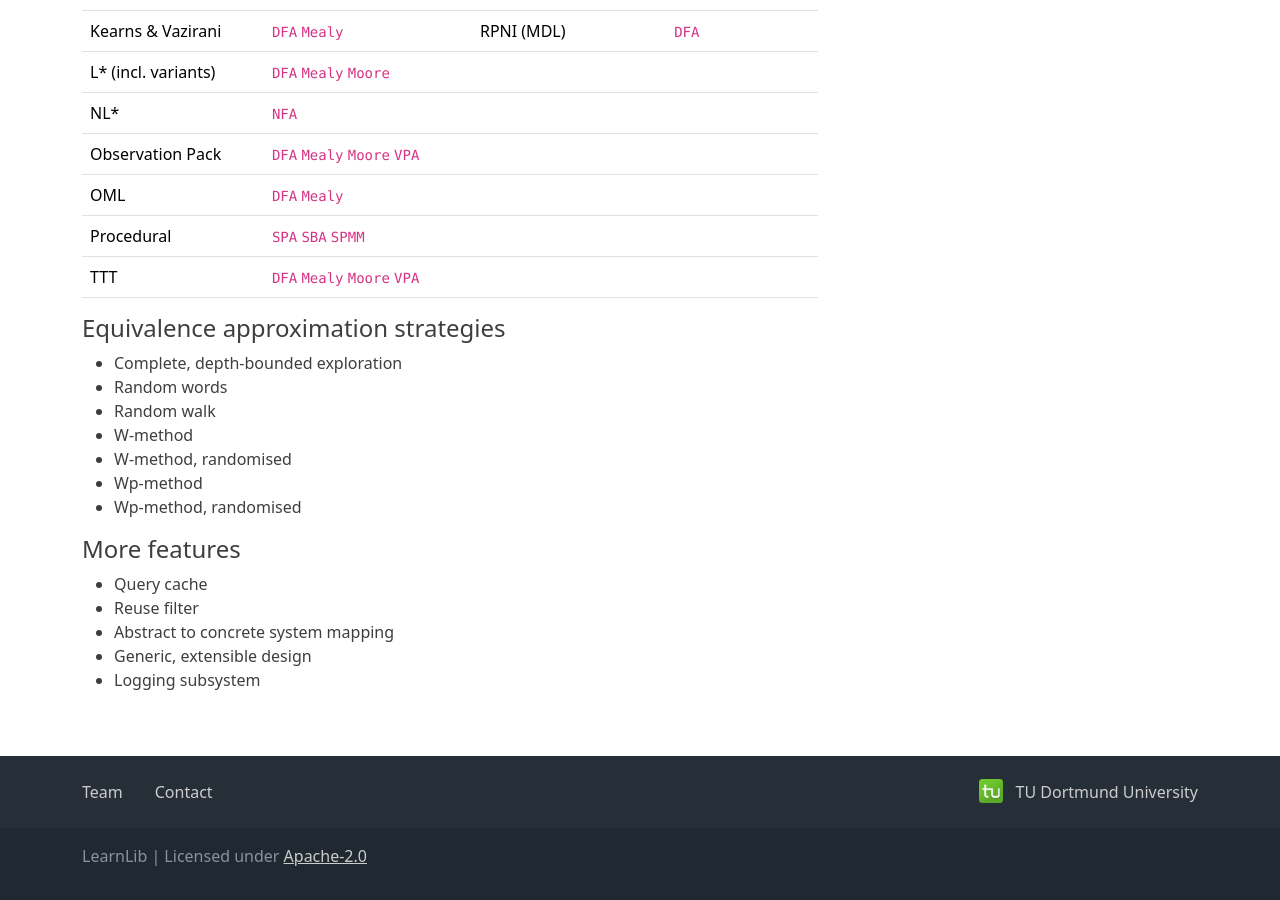
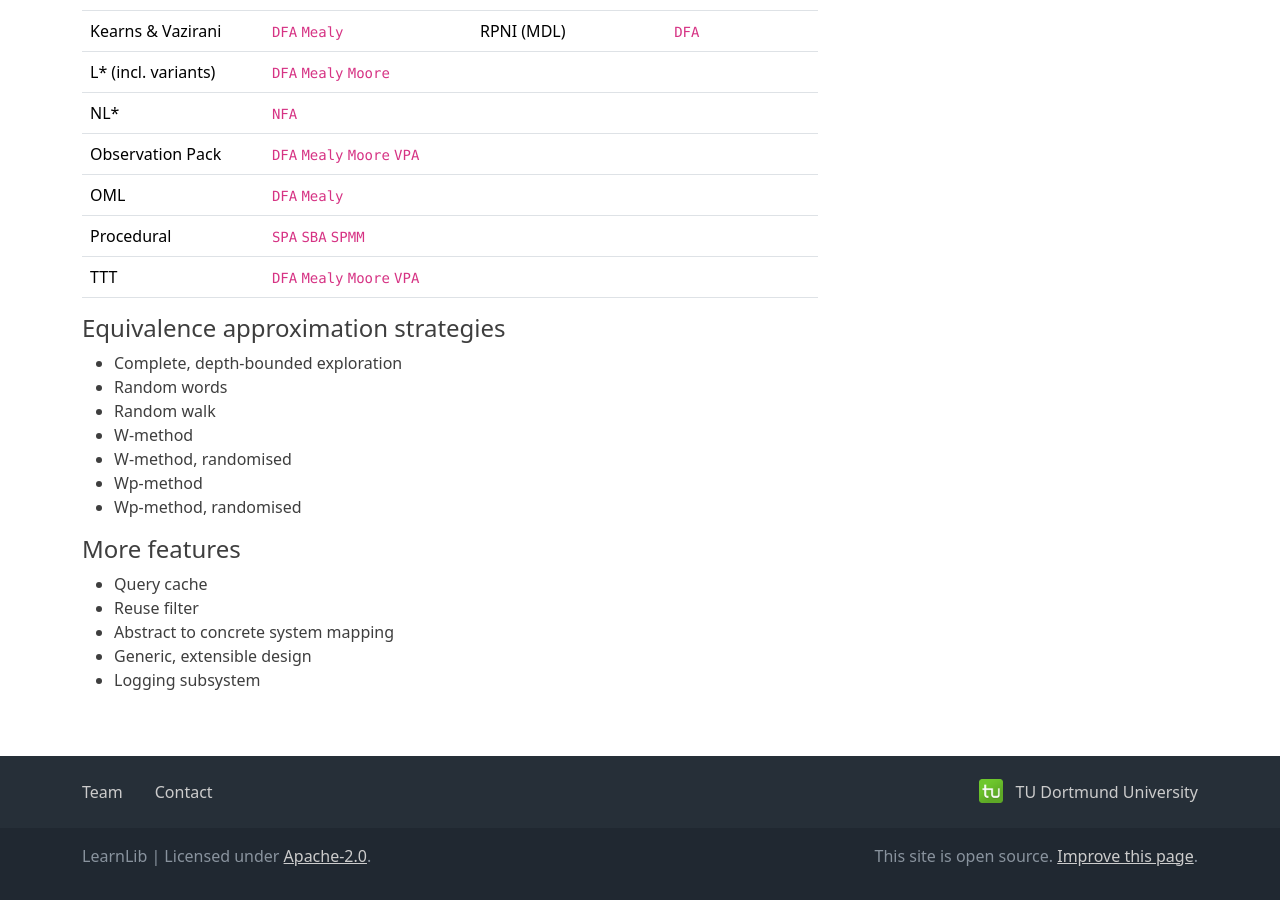
Before and after one commit to LearnLib/learnlib.github.io, a Jekyll site: the page built from index.md, in a window 1280 px wide and 900 px high, scrolled down 2109 px. Built offline with Jekyll 4.4.1, drawn with Linux system fonts in a browser that asks for light colours.

Commit message:
improve footer

```diff
--- a/_includes/footer.html
+++ b/_includes/footer.html
@@ -21,8 +21,14 @@
     </nav>
 
     <div id="copyright">
-        <div class="container">
-            LearnLib | Licensed under <a href="https://www.apache.org/licenses/LICENSE-2.0" title="Apache-2.0" target="_blank" rel="nofollow">Apache-2.0</a>
+        <div class="container d-md-flex justify-content-end">
+            <p class="me-auto">
+                LearnLib | Licensed under <a href="https://www.apache.org/licenses/LICENSE-2.0" title="Apache-2.0" target="_blank" rel="nofollow">Apache-2.0</a>.
+            </p>
+            <p>
+                This site is open source. <a href="https://github.com/LearnLib/learnlib.github.io">Improve this page</a>.
+            </p>
+        </div>
         </div>
     </div>
 </footer>
```
